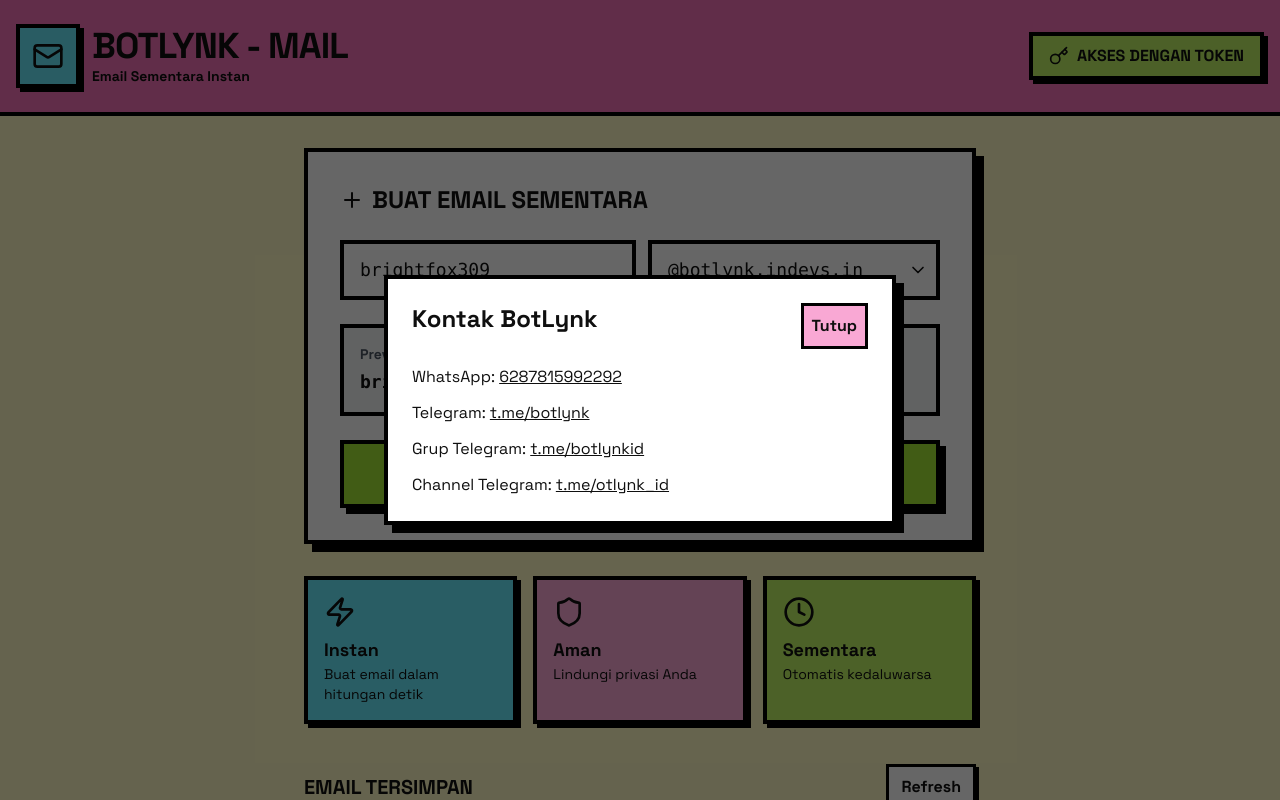
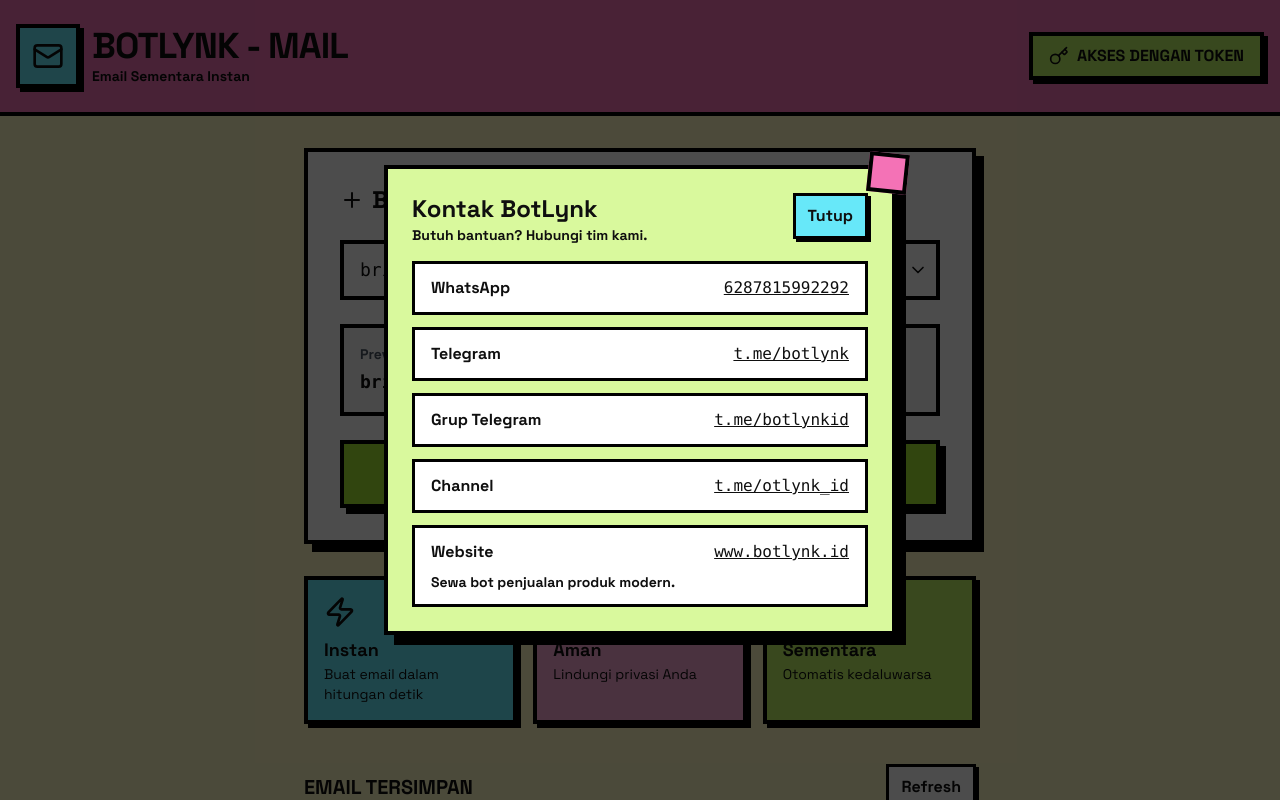
Before and after one commit to devcoderama/tempmail, a React (Vite) app: page / in a window 1280 px wide. Shown: the top 800 px of the page. Built offline with nearby package versions, Linux system fonts and the light colour scheme.

Commit message:
8 jan 26 23:34

```diff
--- a/index.html
+++ b/index.html
@@ -5,7 +5,21 @@
   <meta charset="UTF-8" />
   <meta name="viewport" content="width=device-width, initial-scale=1" />
   <title>BotLynk - Mail</title>
-  <meta name="description" content="BotLynk - Mail: temp mail neobrutal dengan token akses." />
+  <meta name="description" content="BotLynk - Mail: temp mail instan dengan token akses aman dan inbox realtime." />
+  <meta name="keywords" content="temp mail, email sementara, disposable email, botlynk mail, inbox instan" />
+  <meta name="author" content="BotLynk" />
+  <meta name="robots" content="index, follow" />
+  <meta name="theme-color" content="#f472b6" />
+  <link rel="canonical" href="https://botlynk.indevs.in" />
+  <meta property="og:title" content="BotLynk - Mail" />
+  <meta property="og:description" content="Temp mail instan dengan token akses aman dan inbox realtime." />
+  <meta property="og:type" content="website" />
+  <meta property="og:url" content="https://botlynk.indevs.in" />
+  <meta property="og:image" content="https://botlynk.indevs.in/og-image.png" />
+  <meta name="twitter:card" content="summary_large_image" />
+  <meta name="twitter:title" content="BotLynk - Mail" />
+  <meta name="twitter:description" content="Temp mail instan dengan token akses aman dan inbox realtime." />
+  <meta name="twitter:image" content="https://botlynk.indevs.in/og-image.png" />
   <link rel="preconnect" href="https://fonts.googleapis.com" />
   <link rel="preconnect" href="https://fonts.gstatic.com" crossorigin />
   <link rel="icon" type="image/png" href="/favicon.png" />
--- a/src/pages/Home.jsx
+++ b/src/pages/Home.jsx
@@ -392,60 +392,94 @@
       />
 
       {showContactModal && (
-        <div className="fixed inset-0 z-50 bg-black/60 flex items-center justify-center px-4">
-          <div className="bg-white border-4 border-black max-w-lg w-full p-6 shadow-[8px_8px_0px_0px_rgba(0,0,0,1)]">
+        <motion.div
+          initial={{ opacity: 0 }}
+          animate={{ opacity: 1 }}
+          exit={{ opacity: 0 }}
+          className="fixed inset-0 z-50 bg-black/70 flex items-center justify-center px-4"
+        >
+          <motion.div
+            initial={{ scale: 0.92, rotate: -2, opacity: 0 }}
+            animate={{ scale: 1, rotate: 0, opacity: 1 }}
+            transition={{ type: "spring", stiffness: 260, damping: 18 }}
+            className="relative max-w-lg w-full p-6 border-4 border-black bg-lime-200
+                       shadow-[10px_10px_0px_0px_rgba(0,0,0,1)]"
+          >
+            <div className="absolute -top-4 -right-4 w-10 h-10 bg-pink-400 border-4 border-black rotate-6" />
             <div className="flex items-start justify-between gap-3 mb-4">
-              <h3 className="text-2xl font-black">Kontak BotLynk</h3>
+              <div>
+                <h3 className="text-2xl font-black">Kontak BotLynk</h3>
+                <p className="text-sm font-bold">Butuh bantuan? Hubungi tim kami.</p>
+              </div>
               <button
                 onClick={() => setShowContactModal(false)}
-                className="p-2 border-3 border-black bg-pink-300 font-bold"
+                className="px-3 py-2 border-3 border-black bg-cyan-300 font-black
+                           shadow-[3px_3px_0px_0px_rgba(0,0,0,1)]
+                           hover:shadow-[1px_1px_0px_0px_rgba(0,0,0,1)]
+                           hover:translate-x-[2px] hover:translate-y-[2px] transition-all"
               >
                 Tutup
               </button>
             </div>
-            <div className="space-y-3 font-medium">
-              <p>
-                WhatsApp:{" "}
-                <a className="underline" href="https://wa.me/6287815992292">
+            <div className="grid gap-3 font-medium">
+              <div className="flex items-center justify-between gap-3 bg-white border-3 border-black px-4 py-3">
+                <span className="font-black">WhatsApp</span>
+                <a className="font-mono underline" href="https://wa.me/6287815992292">
                   6287815992292
                 </a>
-              </p>
-              <p>
-                Telegram:{" "}
+              </div>
+              <div className="flex items-center justify-between gap-3 bg-white border-3 border-black px-4 py-3">
+                <span className="font-black">Telegram</span>
                 <a
-                  className="underline"
+                  className="font-mono underline"
                   href="https://t.me/botlynk"
                   target="_blank"
                   rel="noreferrer"
                 >
                   t.me/botlynk
                 </a>
-              </p>
-              <p>
-                Grup Telegram:{" "}
+              </div>
+              <div className="flex items-center justify-between gap-3 bg-white border-3 border-black px-4 py-3">
+                <span className="font-black">Grup Telegram</span>
                 <a
-                  className="underline"
+                  className="font-mono underline"
                   href="https://t.me/botlynkid"
                   target="_blank"
                   rel="noreferrer"
                 >
                   t.me/botlynkid
                 </a>
-              </p>
-              <p>
-                Channel Telegram:{" "}
+              </div>
+              <div className="flex items-center justify-between gap-3 bg-white border-3 border-black px-4 py-3">
+                <span className="font-black">Channel</span>
                 <a
-                  className="underline"
+                  className="font-mono underline"
                   href="https://t.me/otlynk_id"
                   target="_blank"
                   rel="noreferrer"
                 >
                   t.me/otlynk_id
                 </a>
-              </p>
+              </div>
+              <div className="bg-white border-3 border-black px-4 py-3">
+                <div className="flex items-center justify-between gap-3">
+                  <span className="font-black">Website</span>
+                  <a
+                    className="font-mono underline"
+                    href="https://www.botlynk.id"
+                    target="_blank"
+                    rel="noreferrer"
+                  >
+                    www.botlynk.id
+                  </a>
+                </div>
+                <p className="mt-2 text-sm font-bold">
+                  Sewa bot penjualan produk modern.
+                </p>
+              </div>
             </div>
-          </div>
-        </div>
+          </motion.div>
+        </motion.div>
       )}
     </div>
   );
```
Also changed, not shown: public/og-image.png (added).
